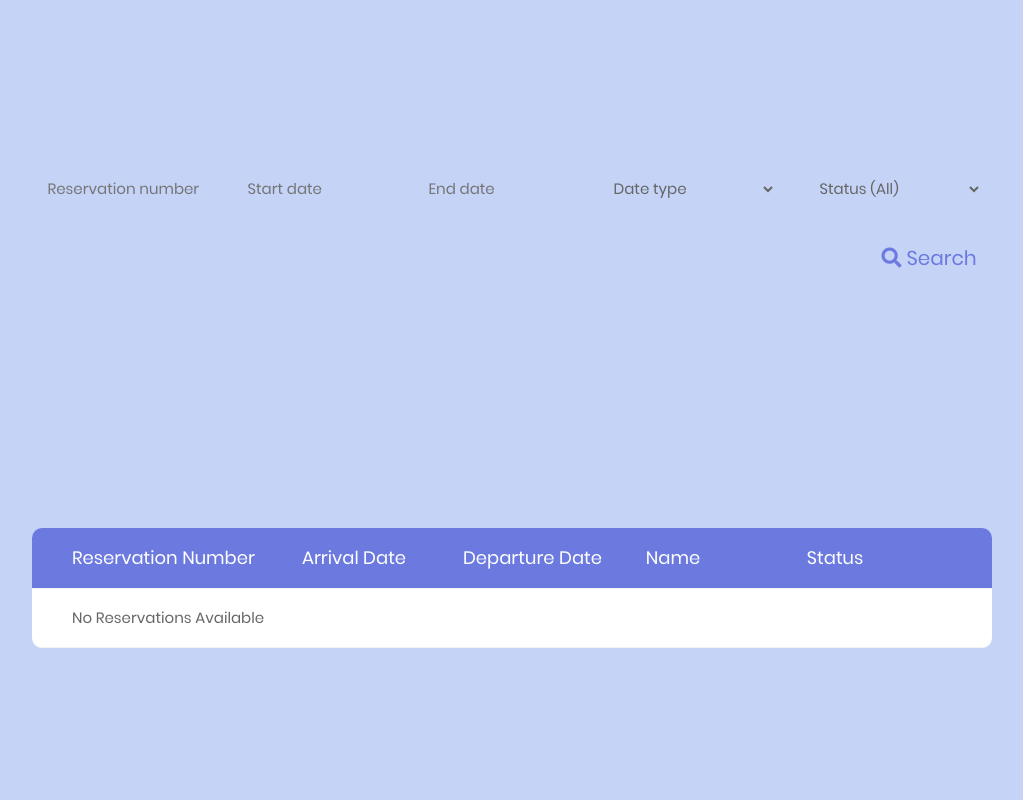
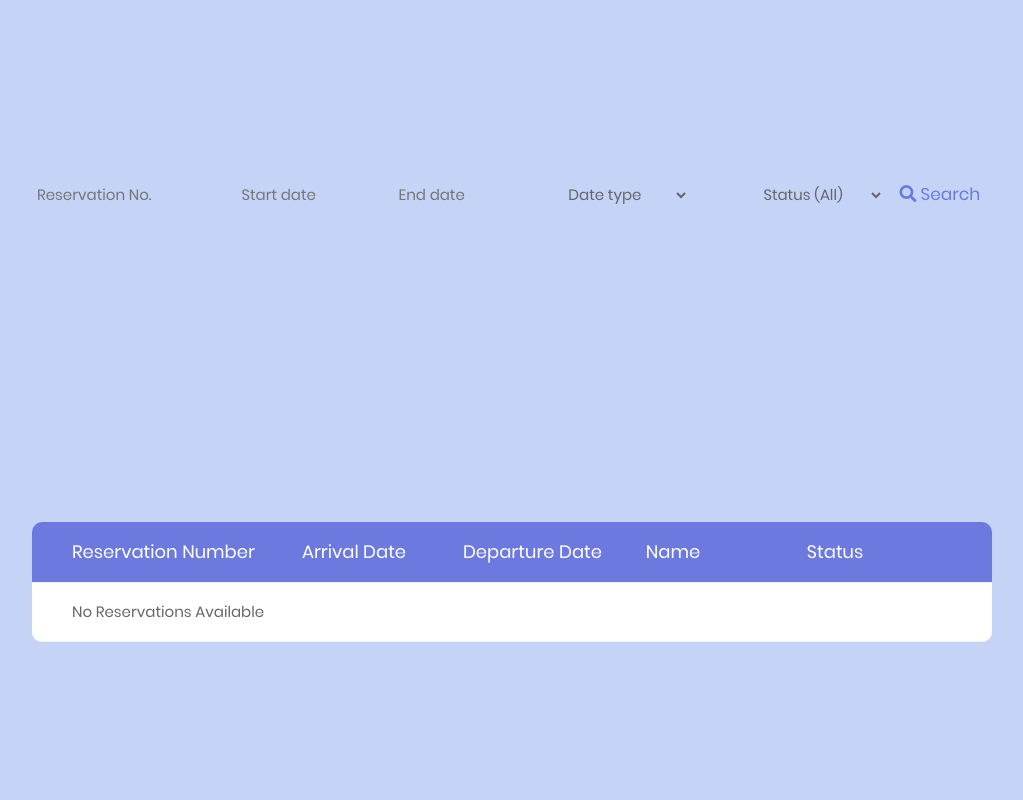
Before and after one commit to IlonaNovik/reservations, a Django app: page / in a window 1280 px wide. Shown: the whole page, without its empty margins (128-1151 px from the left). Run offline with Django 3.2, Linux system fonts and the light colour scheme; data that the repository does not hold is empty; some libraries are stand-ins or nearby versions.

Commit message:
Form styles

```diff
--- a/reservations/static/css/main.css
+++ b/reservations/static/css/main.css
@@ -374,7 +374,7 @@ iframe {
 
 .row-search .cell-search:nth-child(1) {
   width: 220px;
-  padding-left: 20px;
+  padding-left: 5px;
 }
 
 .row-search .cell-search:nth-child(2) {
@@ -398,17 +398,24 @@ iframe {
   width: 98px;
 }
 
+.form {
+    width: 960px;
+}
+
 .search {
     color: #6c7ae0 !important;
-    font-size: 20px !important;
-    padding-left: 66px;
+    font-size: 17px !important;
 }
 
 .search-control {
     margin-right: 15px;
-    width: 166px;
     height: 33px;
+    width: 125px;
     border-radius: 7px;
     background-color: #c4d3f6;
     color: #666666;
 }
+
+.search-control:nth-type(1){
+     width: 130px;
+}
--- a/reservations_list/views.py
+++ b/reservations_list/views.py
@@ -52,15 +52,15 @@ def index(request):
                 messages.error(request, 'Please enter start date and end date in format (yyyy-mm-dd)')
             if date_type == 'all_date':
                 reservations = reservations.order_by('number')
-        else:
-            number = request.GET['number'].strip()
-            status = request.GET['status']
-            if number != "" and number is not None:
-                reservations = reservations.filter(number__icontains=number)
-            elif status != 'all':
-                reservations = reservations.filter(status__iexact=status)
-            else:
-                messages.info(request, 'Please fill necessary fields')
+        # else:
+        #     number = request.GET['number'].strip()
+        #     status = request.GET['status']
+        #     if number != "" and number is not None:
+        #         reservations = reservations.filter(number__icontains=number)
+        #     elif status != 'all':
+        #         reservations = reservations.filter(status__iexact=status)
+        #     else:
+        #         messages.info(request, 'Please fill necessary fields')
 
     """Pagination"""
     paginator = Paginator(reservations, 20)
--- a/templates/index.html
+++ b/templates/index.html
@@ -3,10 +3,10 @@
     <div class="limiter">
         <div class="container-table100">
             {% include '_alerts.html' %}
-            <form action="{% url 'index' %}" method="GET">
+            <form action="{% url 'index' %}" method="GET" class="form">
                 <div class="row-search">
                     <div class="cell-search">
-                        <input type="search" name="number" placeholder="Reservation number"
+                        <input type="search" name="number" placeholder="Reservation No."
                                class="search-control" value="{{ values.number }}">
                     </div>
                     <div class="cell-search">
@@ -50,6 +50,9 @@
                             {% endfor %}
                         </select>
                     </div>
+                    <div class="cell-search">
+                        <a href="#" onclick="document.forms[0].submit();return false;" class="search"><i class="fas fa-search"></i> Search</a>
+                    </div>
                 </div>
                 <div class="row-search">
                     <div class="cell-search">
@@ -64,9 +67,9 @@
                     <div class="cell-search">
 
                     </div>
-                    <div class="cell-search">
-                        <a href="#" onclick="document.forms[0].submit();return false;" class="search"><i class="fas fa-search"></i> Search</a>
-                    </div>
+<!--                    <div class="cell-search">-->
+<!--                        <a href="#" onclick="document.forms[0].submit();return false;" class="search"><i class="fas fa-search"></i> Search</a>-->
+<!--                    </div>-->
                 </div>
             </form>
             <div class="wrap-table100">
```
